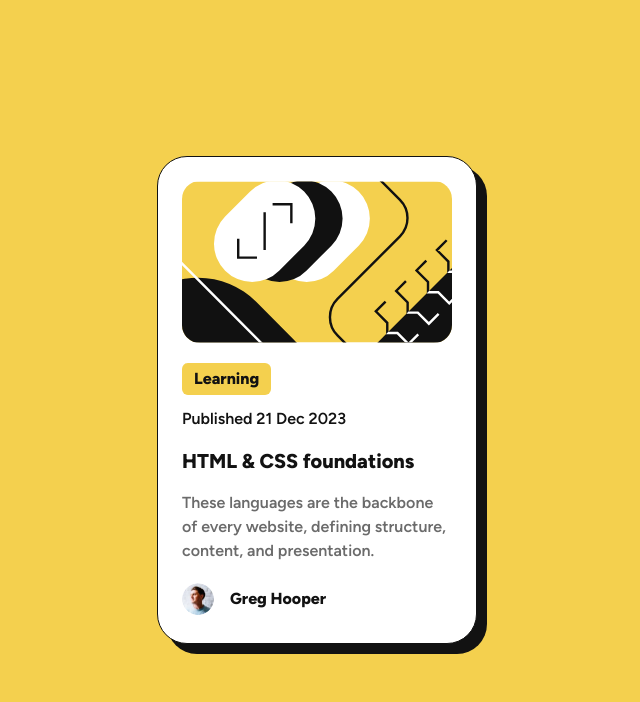
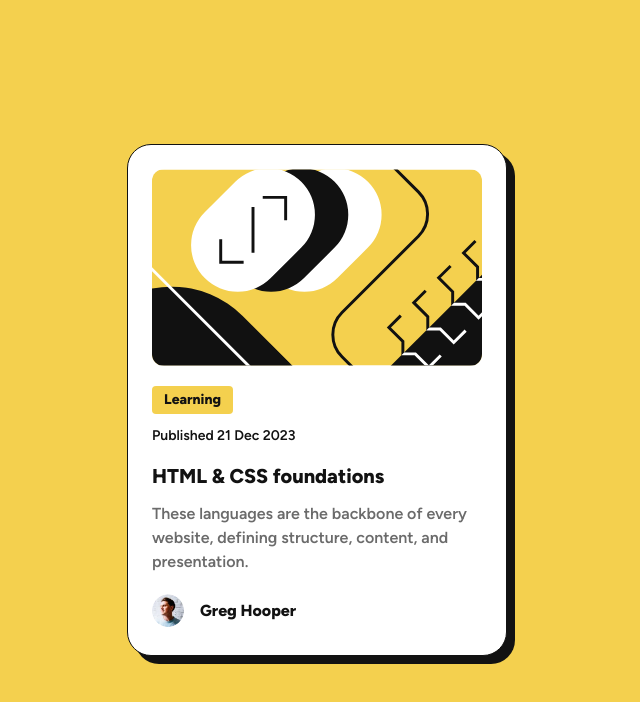
Before and after one commit to kwhittom/blog-preview-card, a website: page index.html in a window 1280 px wide. Shown: the whole page, without its empty margins (323-963 px from the left). Drawn offline with Linux system fonts and the light colour scheme.

Commit message:
Adjust size of card on medium up

```diff
--- a/index.html
+++ b/index.html
@@ -14,11 +14,11 @@
 
 <body class="antialiased bg-yellow flex items-center justify-center h-full">
 
-  <div class="bg-white text-gray-950 p-6 pb-7 w-80 font-semibold rounded-[30px] border border-gray-950 shadow-[10px_10px_0px_0px_rgba(18,18,18,1)]">
-    <img src="./assets/images/illustration-article.svg" alt="" class="rounded-[18px] mb-5">
-    <span class="inline-block bg-yellow rounded-md py-1 px-3 mb-3 font-extrabold">Learning</span>
-    <p>Published 21 Dec 2023</p>
-    <h1 class="font-extrabold text-xl my-4">HTML & CSS foundations</h1>
+  <div class="bg-white text-gray-950 p-6 pb-7 w-[320px] md:w-[380px] font-semibold rounded-[24px] border border-gray-950 shadow-[8px_8px_0px_0px_rgba(18,18,18,1)]">
+    <img src="./assets/images/illustration-article.svg" alt="" class="rounded-[12px] mb-5">
+    <span class="inline-block bg-yellow rounded-[4px] py-1 px-3 mb-3 font-extrabold text-sm">Learning</span>
+    <p class="text-sm">Published 21 Dec 2023</p>
+    <h1 class="font-extrabold text-xl mt-4 mb-3">HTML & CSS foundations</h1>
     <p class="text-gray-500 mb-5">These languages are the backbone of every website, defining structure, content, and presentation.</p>
     <div class="flex items-center">
       <img src="./assets/images/image-avatar.webp" alt="" class="rounded-full me-4" width="32" loading="lazy">
```
Also changed, not shown: styles.css.
